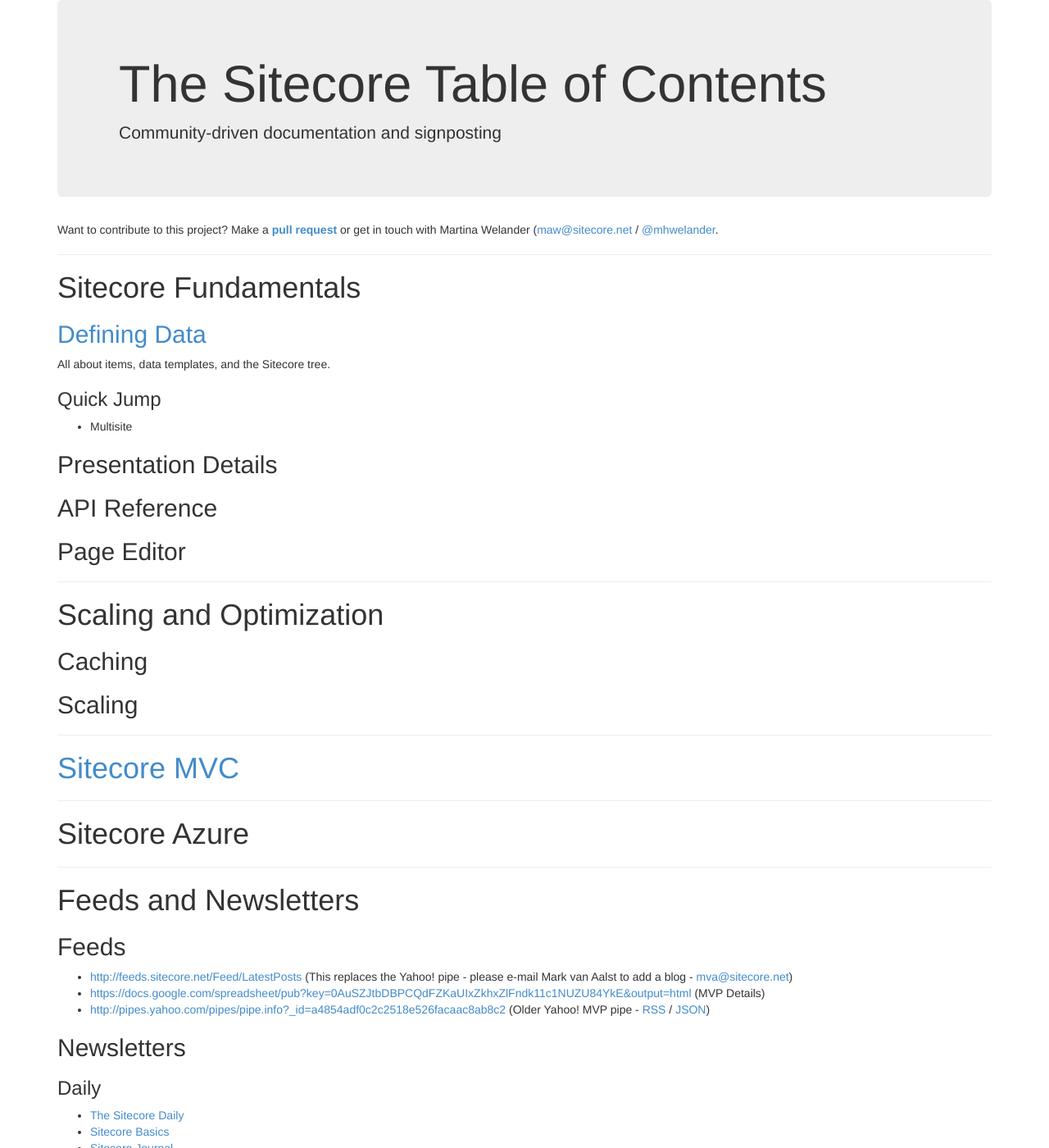
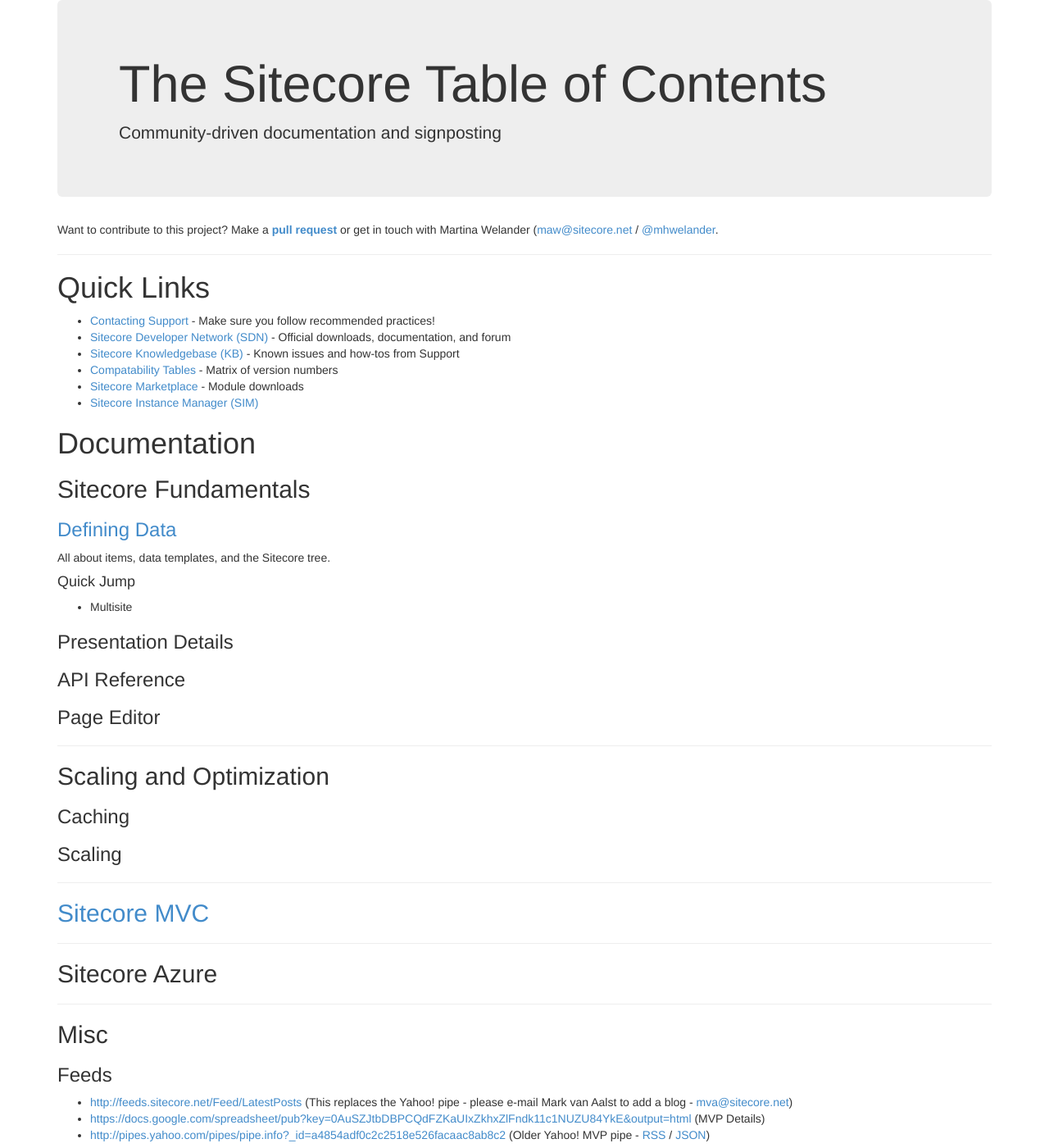
Before and after one commit to Sitecore-Community/docs, a Jekyll site: the page built from index.md, in a window 1280 px wide and 1400 px high. Shown: the whole window at 82% size. Built offline with Jekyll 4.4.1, drawn with Linux system fonts in a browser that asks for light colours; nearby versions of some CDN libraries.

Commit message:
Modified file using Dillinger

```diff
--- a/index.md
+++ b/index.md
@@ -7,54 +7,67 @@
 
 ---------------------------------------
 
-#Sitecore Fundamentals
+# Quick Links
 
-## [Defining Data](/documentation/Data Definition/index.html)
+* [Contacting Support](http://sdn.sitecore.net/Support.aspx) - Make sure you follow recommended practices!
+* [Sitecore Developer Network (SDN)](http://sdn.sitecore.net/) - Official downloads, documentation, and forum
+* [Sitecore Knowledgebase (KB)](https://kb.sitecore.net/) - Known issues and how-tos from Support
+* [Compatability Tables](https://kb.sitecore.net/SearchResults#term=compatability%20tables) - Matrix of version numbers
+* [Sitecore Marketplace](https://marketplace.sitecore.net/) - Module downloads
+ * [Sitecore Instance Manager (SIM)](https://marketplace.sitecore.net/Modules/Sitecore_Instance_Manager.aspx)
+
+# Documentation
+
+##Sitecore Fundamentals
+
+### [Defining Data](/documentation/Data Definition/index.html)
 All about items, data templates, and the Sitecore tree.
 
-### Quick Jump
+#### Quick Jump
 * Multisite
 
-## Presentation Details
+### Presentation Details
 
-## API Reference
+### API Reference
 
-## Page Editor
+### Page Editor
 
 ---------------------------------------
 
-#Scaling and Optimization
+##Scaling and Optimization
 
-## Caching
+### Caching
 
-## Scaling
+### Scaling
 
 ---------------------------------------
 
-#[Sitecore MVC](/documentation/Sitecore MVC/index.html)
+##[Sitecore MVC](/documentation/Sitecore MVC/index.html)
 
 ---------------------------------------
 
-#Sitecore Azure
+##Sitecore Azure
 
 ---------------------------------------
 
-# Feeds and Newsletters
+## Misc
 
-## Feeds
+### Feeds
 
 * [http://feeds.sitecore.net/Feed/LatestPosts](http://feeds.sitecore.net/Feed/LatestPosts) (This replaces the Yahoo! pipe - please e-mail Mark van Aalst to add a blog - [mva@sitecore.net](mva@sitecore.net))
 * [https://docs.google.com/spreadsheet/pub?key=0AuSZJtbDBPCQdFZKaUIxZkhxZlFndk11c1NUZU84YkE&output=html](https://docs.google.com/spreadsheet/pub?key=0AuSZJtbDBPCQdFZKaUIxZkhxZlFndk11c1NUZU84YkE&output=html) (MVP Details)
 * [http://pipes.yahoo.com/pipes/pipe.info?_id=a4854adf0c2c2518e526facaac8ab8c2](http://pipes.yahoo.com/pipes/pipe.info?_id=a4854adf0c2c2518e526facaac8ab8c2) (Older Yahoo! MVP pipe - [RSS](http://pipes.yahoo.com/pipes/pipe.run?_id=a4854adf0c2c2518e526facaac8ab8c2&_render=rss) / [JSON](http://pipes.yahoo.com/pipes/pipe.run?_id=a4854adf0c2c2518e526facaac8ab8c2&_render=json))
 
-##Newsletters
+###Newsletters
 
-### Daily
+#### Daily
 
 * [The Sitecore Daily](http://paper.li/sitecore)
 * [Sitecore Basics](http://paper.li/kiranpatils/1378702752)
 * [Sitecore Journal](http://paper.li/varunvns/1387067950)
 
-### Weekly
+#### Weekly
 
 * [Sitecore Basics Weekly](http://tinyletter.com/sitecorebasics)
+
+### User Groups
```
